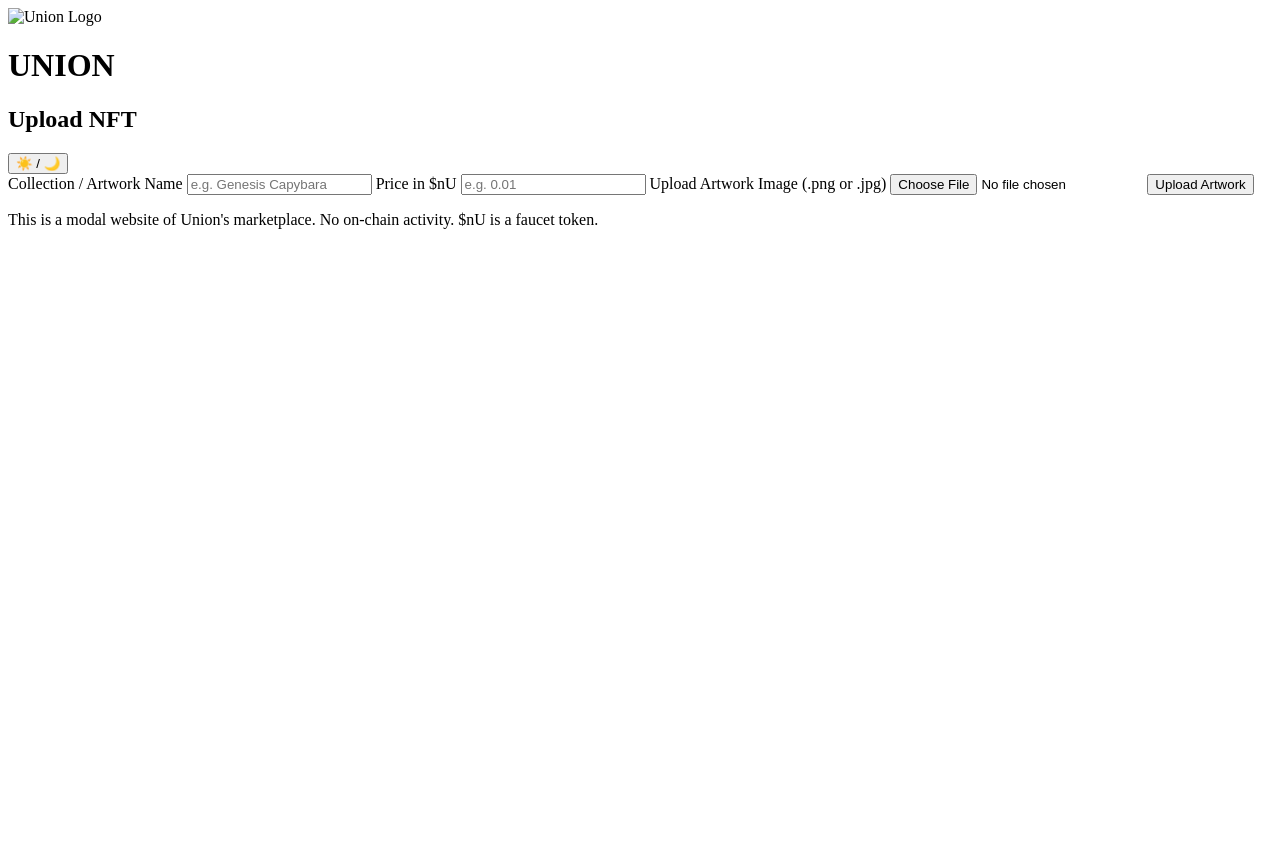
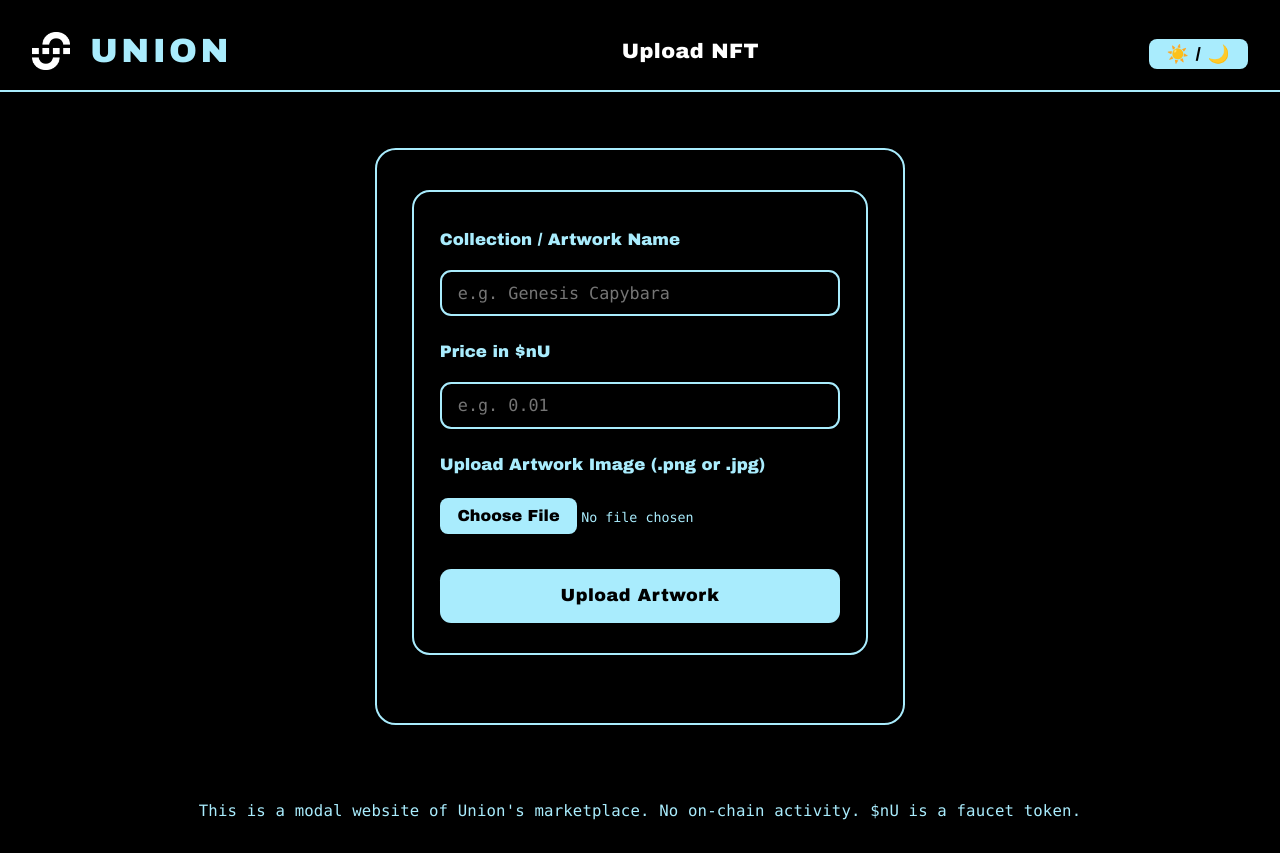
Before and after one commit to ShinosukaGG/union-marketplace, a plain HTML site: page create.html in a window 1280 px wide. Before the commit the page ends 800 px from the top, so only its background shows below. Drawn offline with Linux system fonts and the light colour scheme; a script that the page names is missing; a web font is replaced by a local one.

Commit message:
Update create.html

```diff
--- a/create.html
+++ b/create.html
@@ -4,12 +4,12 @@
   <meta charset="UTF-8" />
   <meta name="viewport" content="width=device-width, initial-scale=1.0" />
   <title>Upload NFT - Union Artworks Marketplace</title>
-  <link rel="stylesheet" href="style.css" />
+  <link rel="stylesheet" href="styles.css" />
 </head>
 <body class="dark-mode">
   <header class="header">
     <div class="left">
-      <img src="union-logo.svg" alt="Union Logo" class="logo" />
+      <img src="badge3.png" alt="Union Logo" class="logo" />
       <h1>UNION</h1>
     </div>
     <div class="center">
```
